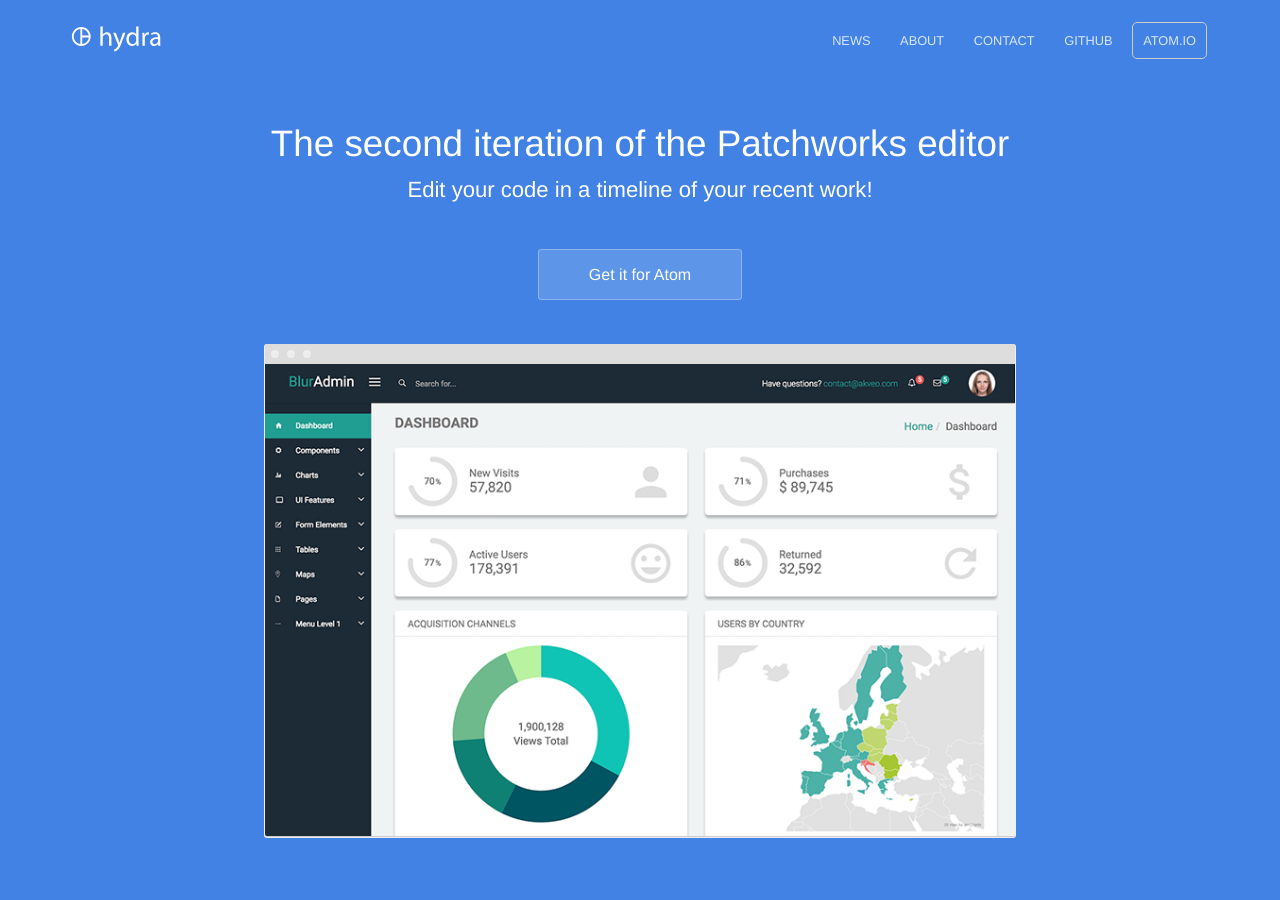
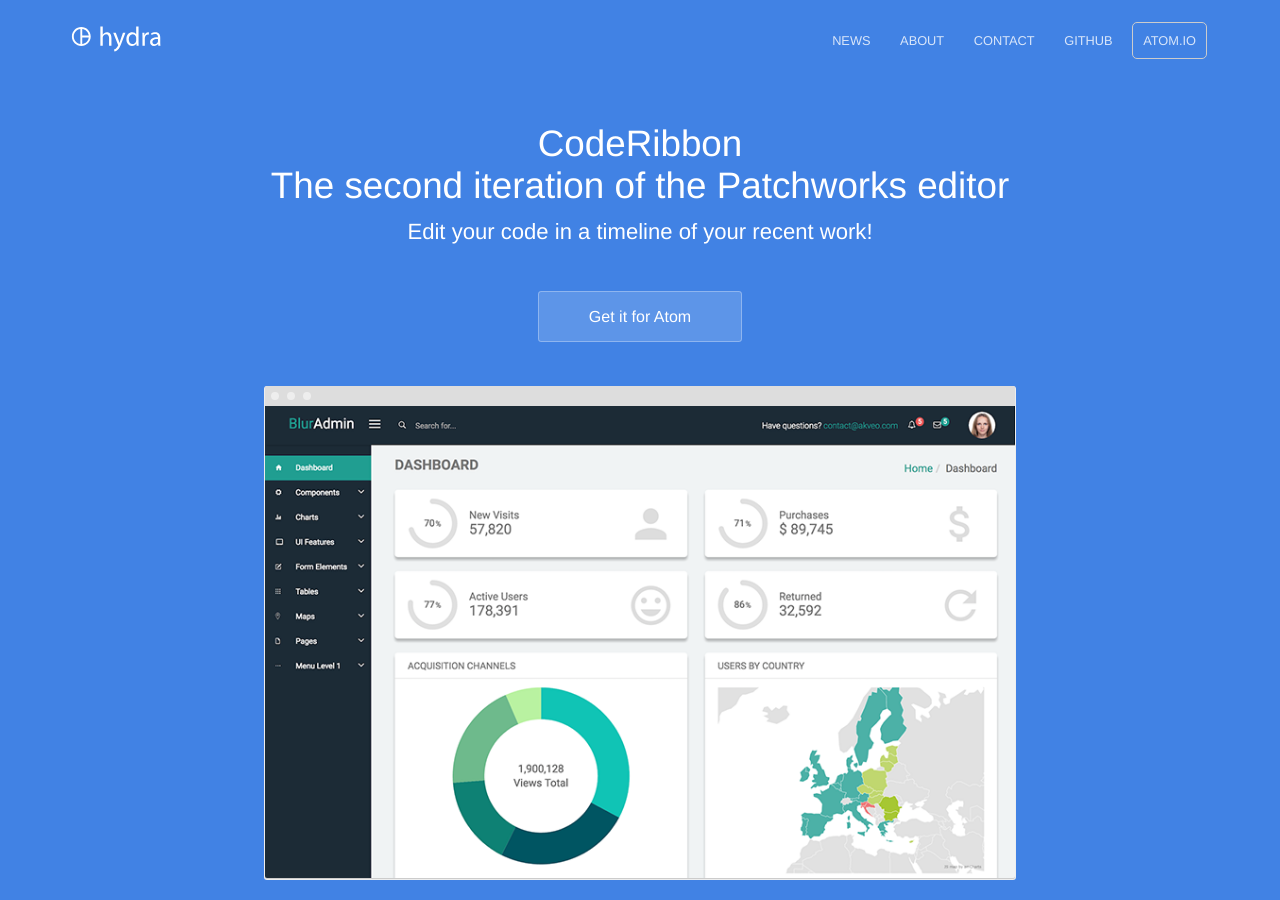
Before and after one commit to CodeRibbon/CodeRibbon, a Jekyll site: the page built from index.html, in a window 1280 px wide and 900 px high. Built offline with Jekyll 4.4.1, drawn with Linux system fonts in a browser that asks for light colours.

```diff
--- a/_config.unhexium.yml
+++ b/_config.unhexium.yml
@@ -3,5 +3,5 @@
 
 title: CodeRibbon
 url: "https://coderibbon.unhexium.dev"
-baseurl: /
+baseurl: ''
 google_analytics_key:
--- a/_config.yml
+++ b/_config.yml
@@ -3,7 +3,7 @@
 
 title: CodeRibbon
 url: "https://utk-se.github.io"
-baseurl: /CodeRibbon/
+baseurl: /CodeRibbon
 google_analytics_key:
 google_maps_javascript_api_key:
 disqus_shortname:
--- a/index.html
+++ b/index.html
@@ -6,6 +6,7 @@ description: Leave a timeline-like history of recent files in your editor!
 
 <section class="hero">
   <div class="text-container">
+    <h1 class="editable">CodeRibbon</h1>
     <h1 class="editable">The second iteration of the Patchworks editor</h1>
     <p class="subtext editable">Edit your code in a timeline of your recent work!</p>
     <div class="cta button alt"><a href="{{ atomlink }}">Get it for Atom</a></div>
```
Also changed, not shown: favicon.png (added), siteicon.png (added), touch-icon.png (added).
